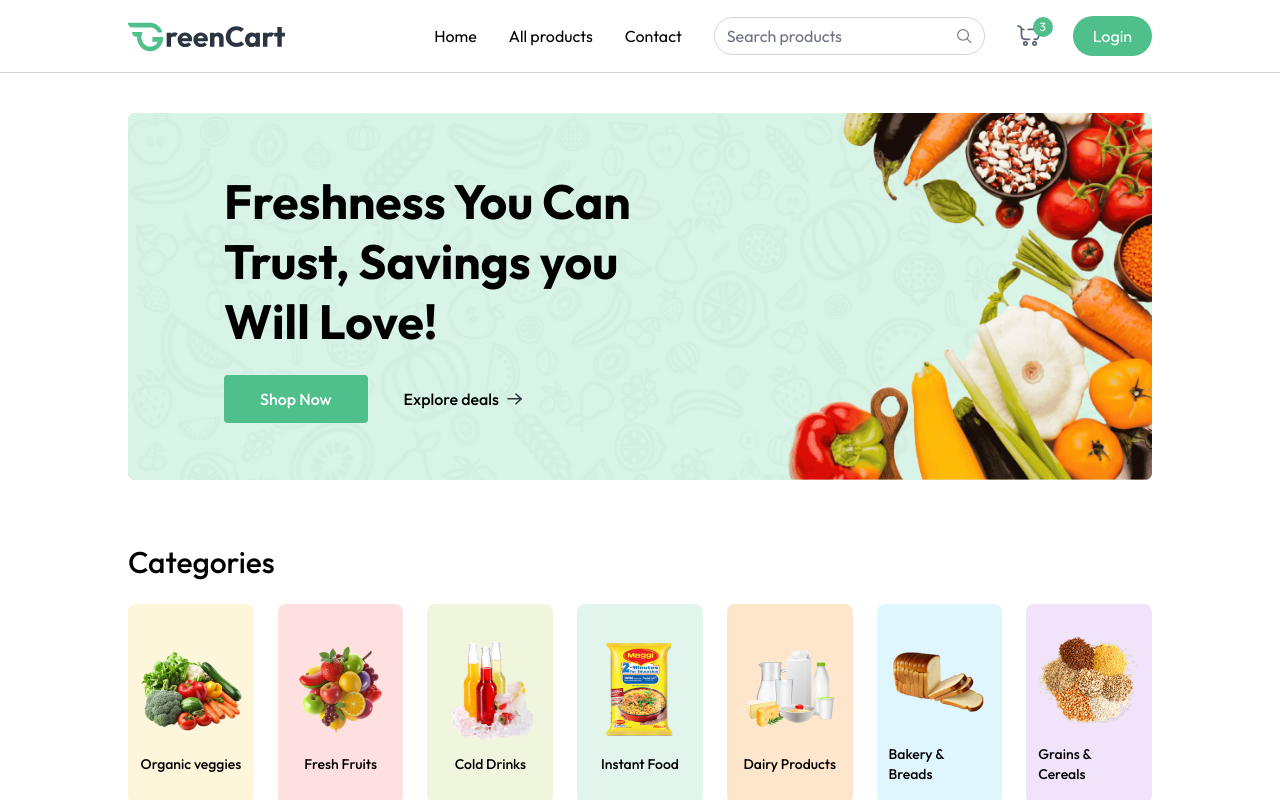
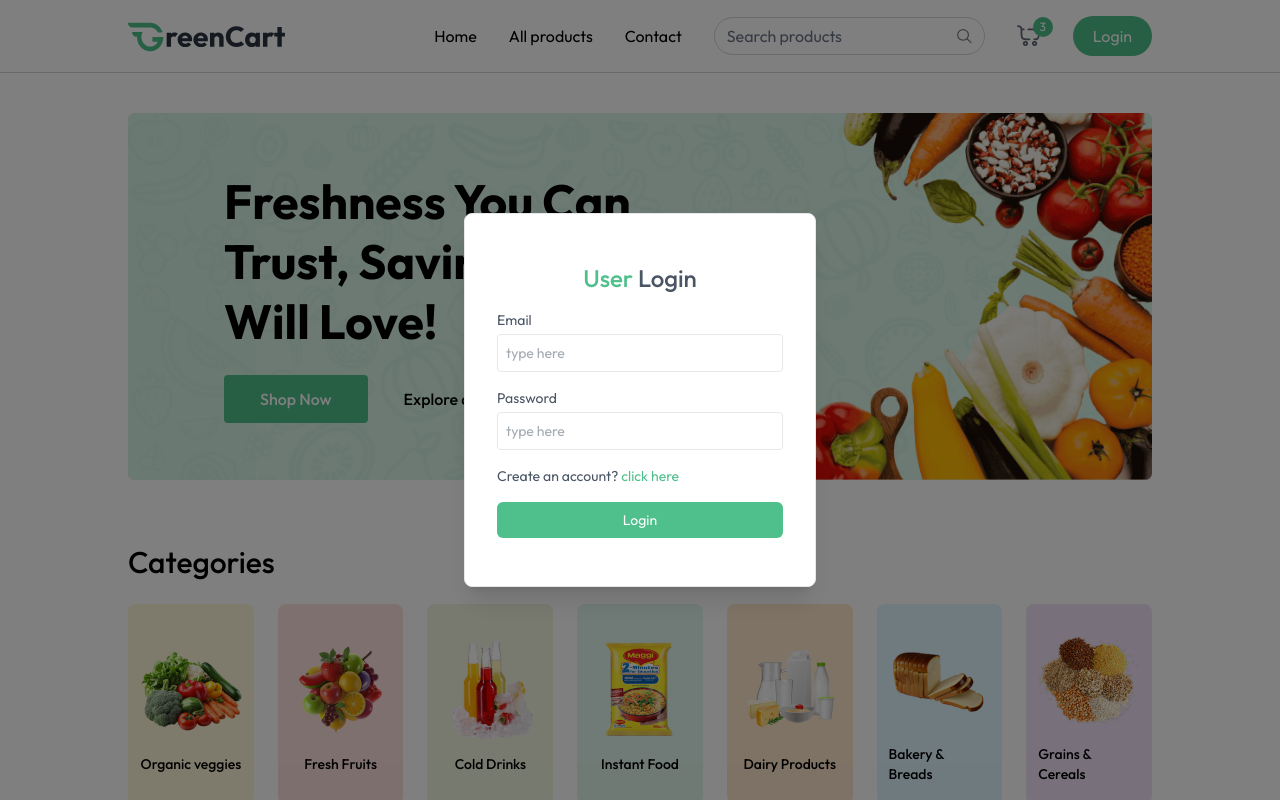
Before and after one commit to harpreet-2146/green-cart, a React (Vite) app: page / in a window 1280 px wide. Both pictures are taken after a click on the button "Login". Shown: the top 800 px of the page. Built offline with nearby package versions, Linux system fonts and the light colour scheme; a web font is replaced by a local one.

Commit message:
login done

```diff
--- a/src/App.jsx
+++ b/src/App.jsx
@@ -5,15 +5,20 @@ import { Route, Routes, useLocation } from 'react-router-dom'
 import Home from './pages/Home'
 import { Toaster } from "react-hot-toast";
 import Footer from './components/Footer'
+import { useAppContext } from './context/AppContext'
+import Login from './components/Login'
 
 const App = () => {
 
   const isSellerPath=useLocation().pathname.includes("seller");
+  const {showUserLogin}=useAppContext()
 
   return (
     <div>
 
       {isSellerPath ? null : <Navbar/>}
+      {showUserLogin ? <Login/>: null}
+
       <Toaster/>
 
       <div className={`${isSellerPath ? "" :
--- /dev/null
+++ b/src/components/Login.jsx
@@ -0,0 +1,57 @@
+import React from 'react'
+import { useAppContext } from '../context/AppContext';
+
+const Login = () => {
+const{setShowUserLogin,setUser}=useAppContext()
+const [state, setState] = React.useState("login");
+const [name, setName] = React.useState("");
+const [email, setEmail] = React.useState("");
+const [password, setPassword] = React.useState("");
+const onSubmitHandler=async(event)=>{
+    event.preventDefault();
+    setUser({
+        email:"test@preetihearts.dev",
+        name:"preeti"
+    })
+    setShowUserLogin(false)
+}
+
+  return (
+    <div onClick={()=>setShowUserLogin(false)}  className='fixed top-0 bottom-0 left-0 right-0 z-30 flex
+    items-center text-sm text-gray-600 bg-black/50'>
+      <form onSubmit={onSubmitHandler} onClick={(e)=>e.stopPropagation()} className="flex flex-col gap-4 m-auto items-start p-8 py-12 w-80 sm:w-[352px] rounded-lg shadow-xl border border-gray-200 bg-white">
+            <p className="text-2xl font-medium m-auto">
+                <span className="text-primary">User</span> {state === "login" ? "Login" : "Sign Up"}
+            </p>
+            {state === "register" && (
+                <div className="w-full">
+                    <p>Name</p>
+                    <input onChange={(e) => setName(e.target.value)} value={name} placeholder="type here" className="border border-gray-200 rounded w-full p-2 mt-1 outline-primary" type="text" required />
+                </div>
+            )}
+            <div className="w-full ">
+                <p>Email</p>
+                <input onChange={(e) => setEmail(e.target.value)} value={email} placeholder="type here" className="border border-gray-200 rounded w-full p-2 mt-1 outline-primary" type="email" required />
+            </div>
+            <div className="w-full ">
+                <p>Password</p>
+                <input onChange={(e) => setPassword(e.target.value)} value={password} placeholder="type here" className="border border-gray-200 rounded w-full p-2 mt-1 outline-primary" type="password" required />
+            </div>
+            {state === "register" ? (
+                <p>
+                    Already have account? <span onClick={() => setState("login")} className="text-primary cursor-pointer">click here</span>
+                </p>
+            ) : (
+                <p>
+                    Create an account? <span onClick={() => setState("register")} className="text-primary cursor-pointer">click here</span>
+                </p>
+            )}
+            <button className="bg-primary hover:bg-primary-dull transition-all text-white w-full py-2 rounded-md cursor-pointer">
+                {state === "register" ? "Create Account" : "Login"}
+            </button>
+        </form>
+    </div>
+  )
+}
+
+export default Login
```
